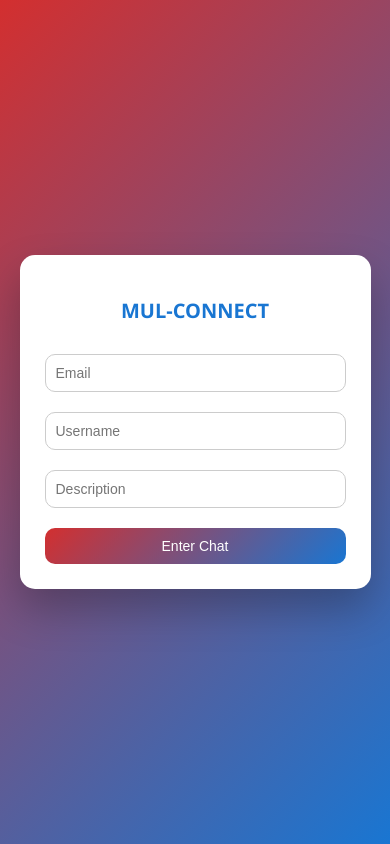
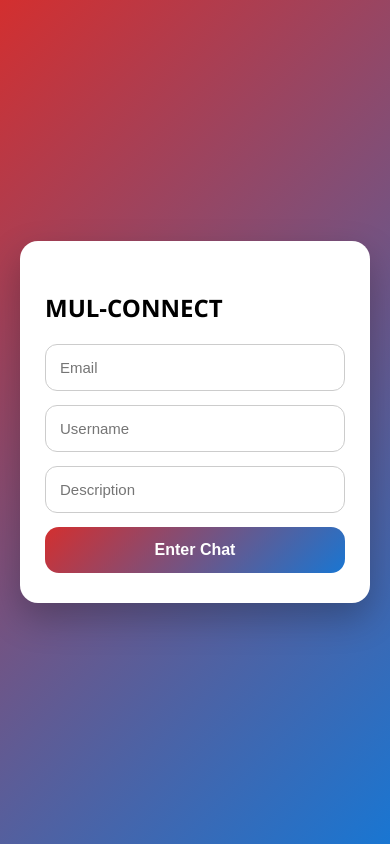
Before and after one commit to Zu-ty/MUL-CHAT, a Python web app: template templates/login.html in a window 390 px wide. Run offline with Jinja, Linux system fonts and the light colour scheme; the template is opened without the code that fills it, so the values that code supplies are empty.

Commit message:
Update login.html

```diff
--- a/templates/login.html
+++ b/templates/login.html
@@ -9,42 +9,43 @@
 
 body {
     margin: 0;
-    height: 100vh;
+    min-height: 100vh;
     font-family: "Segoe UI", sans-serif;
     background: linear-gradient(135deg, #d32f2f, #1976d2);
     display: flex;
     justify-content: center;
     align-items: center;
+    padding: 20px;
 }
 
 form {
     background: white;
-    padding: 35px;
-    width: 340px;
+    width: 100%;
+    max-width: 360px;
+    padding: 30px 25px;
     border-radius: 18px;
-    box-shadow: 0 20px 40px rgba(0,0,0,0.25);
-    animation: pop 0.5s ease;
+    box-shadow: 0 15px 35px rgba(0,0,0,0.25);
 }
 
-@keyframes pop {
-    from { transform: scale(0.9); opacity: 0 }
-    to { transform: scale(1); opacity: 1 }
-}
-
-h2 {
+.mul-connect {
     text-align: center;
-    margin-bottom: 20px;
-    color: #1976d2;
+    font-size: 28px;
+    font-weight: 800;
+    letter-spacing: 1.5px;
+    margin-bottom: 25px;
+    background: linear-gradient(135deg, #d32f2f, #1976d2);
+    -webkit-background-clip: text;
+    -webkit-text-fill-color: transparent;
 }
 
 input {
     width: 100%;
-    padding: 12px;
-    margin: 10px 0;
-    border-radius: 10px;
+    padding: 14px;
+    margin-bottom: 14px;
+    border-radius: 12px;
     border: 1px solid #ccc;
+    font-size: 15px;
     outline: none;
-    font-size: 15px;
 }
 
 input:focus {
@@ -53,49 +54,13 @@
 
 button {
     width: 100%;
-    padding: 12px;
-    border-radius: 10px;
+    padding: 14px;
+    border-radius: 14px;
     border: none;
     background: linear-gradient(135deg, #d32f2f, #1976d2);
     color: white;
     font-size: 16px;
-    cursor: pointer;
-    margin-top: 10px;
-}
-
-button:hover {
-    opacity: 0.9;
-}
-/* ===== MOBILE RESPONSIVE ===== */
-@media (max-width: 768px) {
-
-    body {
-        font-size: 14px;
-    }
-
-    h2, h3 {
-        font-size: 20px;
-        text-align: center;
-    }
-
-}
-@media (max-width: 768px) {
-
-    form {
-        width: 90%;
-        padding: 25px;
-        border-radius: 15px;
-    }
-
-    .mul-connect {
-        font-size: 28px;
-        letter-spacing: 1px;
-    }
-
-    input, button {
-        font-size: 14px;
-        padding: 10px;
-    }
+    font-weight: 600;
 }
 </style>
 </head>
```
